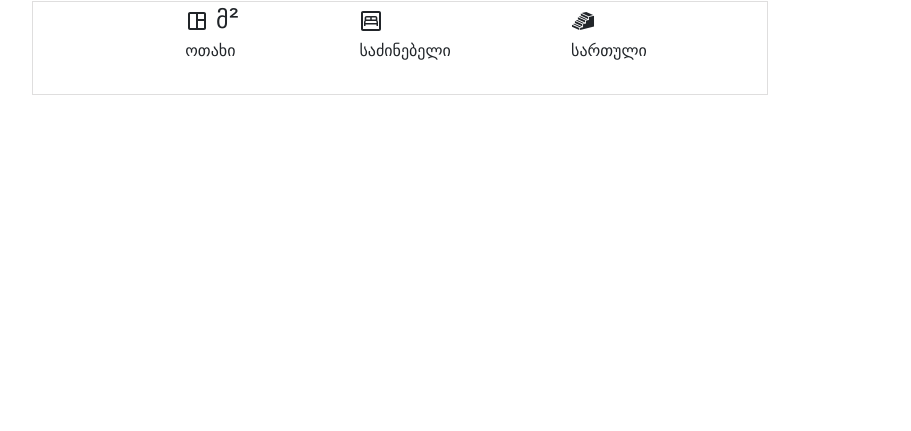
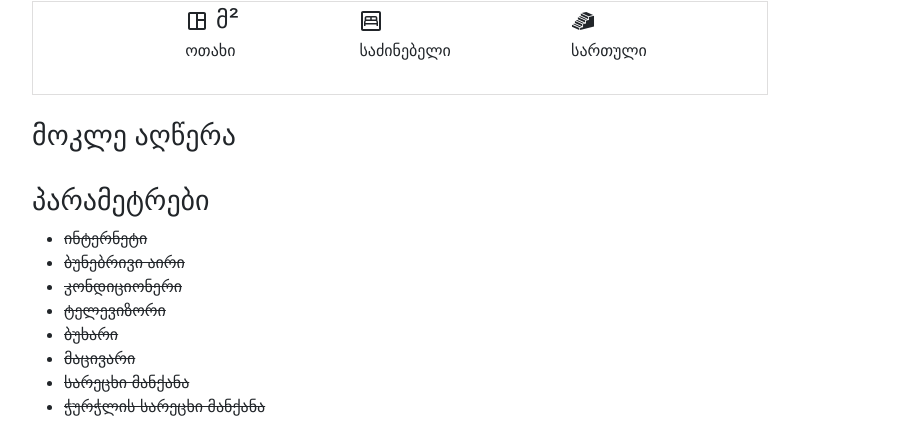
Before and after one commit to giorgideveloper/react-apartments, a React (Create React App) app: page /api/apartment-list/1 in a window 1280 px wide. Shown: the part 546-977 px from the top of the page, without its empty margins (50-961 px from the left). Before the commit the page ends 800 px from the top, so only its background shows below. Built offline with nearby package versions, Linux system fonts and the light colour scheme; no server answers.

Commit message:
change input add apartment

```diff
--- a/src/component/Apartment.jsx
+++ b/src/component/Apartment.jsx
@@ -3,10 +3,10 @@ import axios from 'axios';
 import ParametersList from './ParametersList';
 import cityData from './cityData/cityData.json';
 import toast from '../helper/toast';
+import { useNavigate } from 'react-router';
 
 function Apartment() {
-	//checkbox
-
+	const navigate = useNavigate();
 	//  int ref
 	const mobileRef = useRef(null);
 	const currentRef = useRef(null);
@@ -19,7 +19,7 @@ function Apartment() {
 	const apartmentFloorRef = useRef(null);
 	const maxApartmentRef = useRef(null);
 	const maxGuestsRef = useRef(null);
-
+	//checkbox
 	const [checkboxes, setCheckboxes] = useState([
 		{ label: 'კონდიციონერი', checked: false },
 		{ label: 'ტელევიზორი', checked: false },
@@ -107,6 +107,7 @@ function Apartment() {
 			.then(res => {
 				console.log(res);
 				toast('success', 'Add item');
+				navigate('/', { replace: true });
 			})
 			.catch(err => {
 				console.log(err);
--- a/src/component/GetApartments.jsx
+++ b/src/component/GetApartments.jsx
@@ -33,8 +33,8 @@ function GetApartments() {
 			<div className='container'>
 				<div className='row pt-4'>
 					{apartments?.map(apartment => (
-						<div className='col-md-4 col-12' key={apartment.id}>
-							<div className='card' style={{ width: '100%' }}>
+						<div className='col-md-4 col-12 pt-4' key={apartment.id}>
+							<div className='card ' style={{ width: '100%' }}>
 								<img
 									src={apartment.image1}
 									className='card-img-top'
@@ -51,7 +51,9 @@ function GetApartments() {
 									</p>
 									<div className='card-delete-body'>
 										<Link to={`api/apartment-list/${apartment.id}`}>
-											<button>Go somewhere</button>
+											<button type='button' className='btn btn-secondary'>
+												Go somewhere
+											</button>
 										</Link>
 										<RiDeleteBin2Fill
 											className='fs-4 text-danger'
--- a/src/component/ParametersList.jsx
+++ b/src/component/ParametersList.jsx
@@ -137,7 +137,7 @@ function ParametersList({
 						</select>
 					</div>
 					{checkboxes.map((checkbox, index) => (
-						<div class='form-check form-check-inline'>
+						<div key={index} className='form-check form-check-inline'>
 							<label key={index}>
 								<input
 									className='form-check-input'
@@ -273,15 +273,33 @@ function ParametersList({
 							id='inputGroup-sizing-default'
 							name='owner_name'
 						>
-							მფლობელის სახელი
+							მესაკუთრის სახელი
 						</span>
 						<input
 							type='text'
 							className='form-control'
 							aria-label='Sizing example input'
 							aria-describedby='inputGroup-sizing-default'
-							placeholder='სათაური'
-							name='title'
+							placeholder='მფლობელის სახელი'
+							name='owner_name'
+							onChange={allParameters}
+						/>
+					</div>
+					<div className='input-group mb-3'>
+						<span
+							className='input-group-text'
+							id='inputGroup-sizing-default'
+							name='owner_name'
+						>
+							მობილური
+						</span>
+						<input
+							type='text'
+							className='form-control'
+							aria-label='Sizing example input'
+							aria-describedby='inputGroup-sizing-default'
+							placeholder='მობილური'
+							name='mobile'
 							onChange={allParameters}
 						/>
 					</div>
--- a/src/page/PostPage.jsx
+++ b/src/page/PostPage.jsx
@@ -41,7 +41,7 @@ function PostPage() {
 		typeSettings();
 	});
 
-	console.log(post);
+	console.log(post.bedroom);
 	return (
 		<>
 			<div className='container'>
@@ -73,7 +73,7 @@ function PostPage() {
 						</p>
 						<p className=' fs-5 fw-bold '>ფართი {post.area} მ²</p>
 						<p>სახელი: {post.owner_name}</p>
-						<p>მობილური: {post.mobile}</p>
+						<p>მობილური: {post.mobile === null ? '0' : post.bedroom}</p>
 					</div>
 				</div>
 				<div className='row pt-4'>
@@ -83,16 +83,17 @@ function PostPage() {
 								<li>
 									<MdOutlineSpaceDashboard /> {post.area} მ²
 									<p className='fs-6'>
-										ოთახი {post.room === '' ? '0' : post.room}
+										ოთახი {post.room === null ? '0' : post.room}
 									</p>
 								</li>
 								<li>
-									<MdOutlineBedroomParent /> {post.bedroom}{' '}
+									<MdOutlineBedroomParent />{' '}
+									{post.bedroom === null ? '0' : post.bedroom}{' '}
 									<p className='fs-6'>საძინებელი</p>
 								</li>
 								<li>
 									<Gi3DStairs />{' '}
-									{post.apartment_floor === null ? 0 : post.apartment_floor}{' '}
+									{post.apartment_floor === null ? '0' : post.apartment_floor}{' '}
 									<p className='fs-6'>სართული</p>
 								</li>
 							</ul>
@@ -102,8 +103,84 @@ function PostPage() {
 				<div className='row pt-4'>
 					<div className='col-md-8'>
 						<div className='description'>
+							<h3>მოკლე აღწერა</h3>
 							<p className='card-text'>{post.description}</p>
 						</div>
+					</div>
+				</div>
+				<div className='row pt-4'>
+					<div className='col-md-8'>
+						<h3> პარამეტრები</h3>
+						<ul>
+							<li>
+								{post.internet === true ? (
+									'ინტერნეტი'
+								) : (
+									<span className='text-decoration-line-through'>
+										ინტერნეტი
+									</span>
+								)}
+							</li>
+							<li>
+								{post.gas === true ? (
+									'ბუნებრივი აირი'
+								) : (
+									<span className='text-decoration-line-through'>
+										ბუნებრივი აირი
+									</span>
+								)}
+							</li>
+							<li>
+								{post.air_conditioner === true ? (
+									'კონდიციონერი'
+								) : (
+									<span className='text-decoration-line-through'>
+										კონდიციონერი
+									</span>
+								)}
+							</li>
+							<li>
+								{post.tv === true ? (
+									'ტელევიზორი'
+								) : (
+									<span className='text-decoration-line-through'>
+										ტელევიზორი
+									</span>
+								)}
+							</li>
+							<li>
+								{post.fireplace === true ? (
+									'ბუხარი'
+								) : (
+									<span className='text-decoration-line-through'>ბუხარი</span>
+								)}
+							</li>
+							<li>
+								{post.refrigerator === true ? (
+									'მაცივარი'
+								) : (
+									<span className='text-decoration-line-through'>მაცივარი</span>
+								)}
+							</li>
+							<li>
+								{post.washing_machine === true ? (
+									'სარეცხი მანქანა'
+								) : (
+									<span className='text-decoration-line-through'>
+										სარეცხი მანქანა
+									</span>
+								)}
+							</li>
+							<li>
+								{post.dishwasher === true ? (
+									'ჭურჭლის სარეცხი მანქანა'
+								) : (
+									<span className='text-decoration-line-through'>
+										ჭურჭლის სარეცხი მანქანა
+									</span>
+								)}
+							</li>
+						</ul>
 					</div>
 				</div>
 			</div>
```
